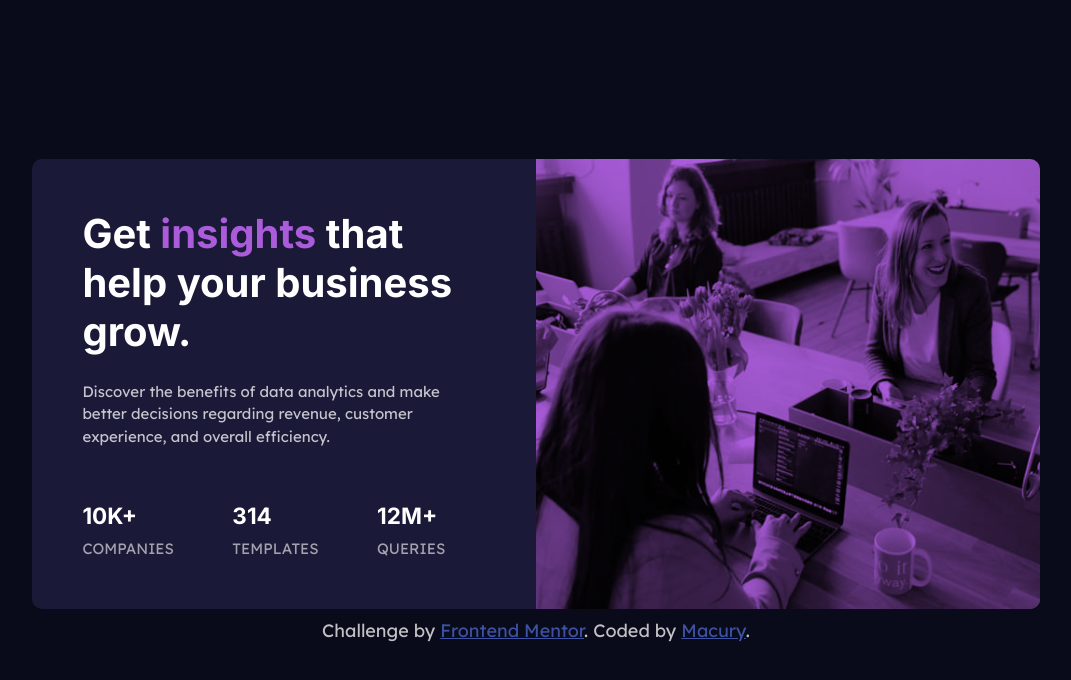
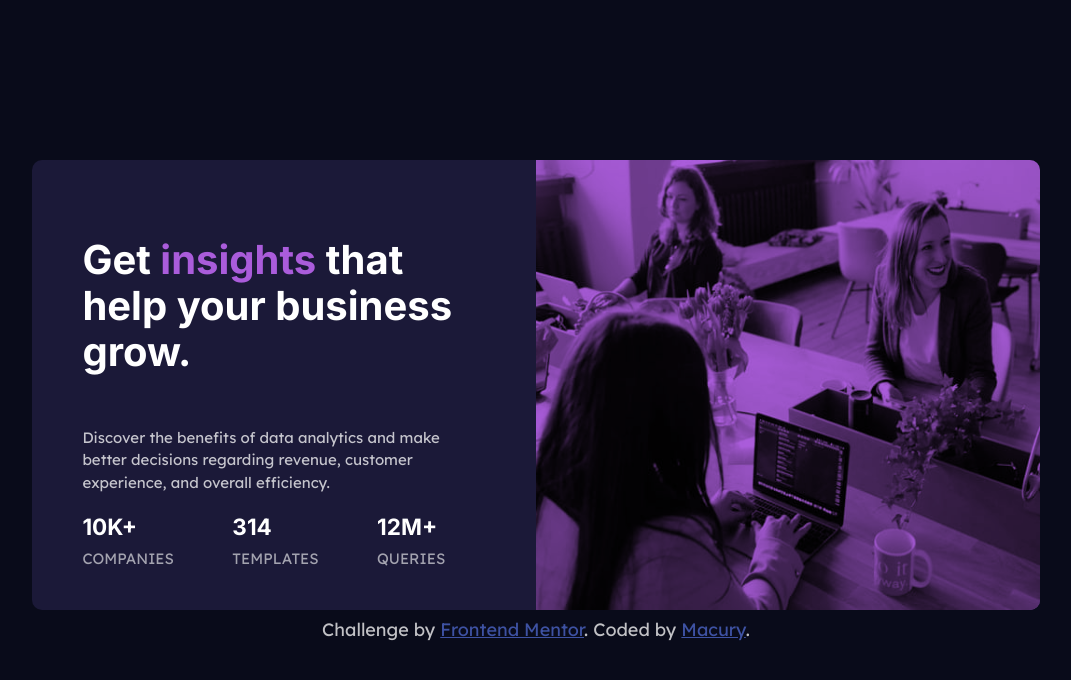
Before and after one commit to Macury/Stats-preview, a plain HTML site: page index.html in a window 1280 px wide. Shown: the whole page, without its empty margins (104-1175 px from the left). Drawn offline with Linux system fonts and the light colour scheme.

Commit message:
Applied normalize.css

```diff
--- a/index.html
+++ b/index.html
@@ -12,7 +12,7 @@
       href="./images/favicon-32x32.png"
     />
 
-    <!-- <link rel="stylesheet" href="normalize.css" /> -->
+    <link rel="stylesheet" href="normalize.css" />
     <link rel="stylesheet" href="style.css" />
     <title>Frontend Mentor | Stats preview card component</title>
   </head>
```
